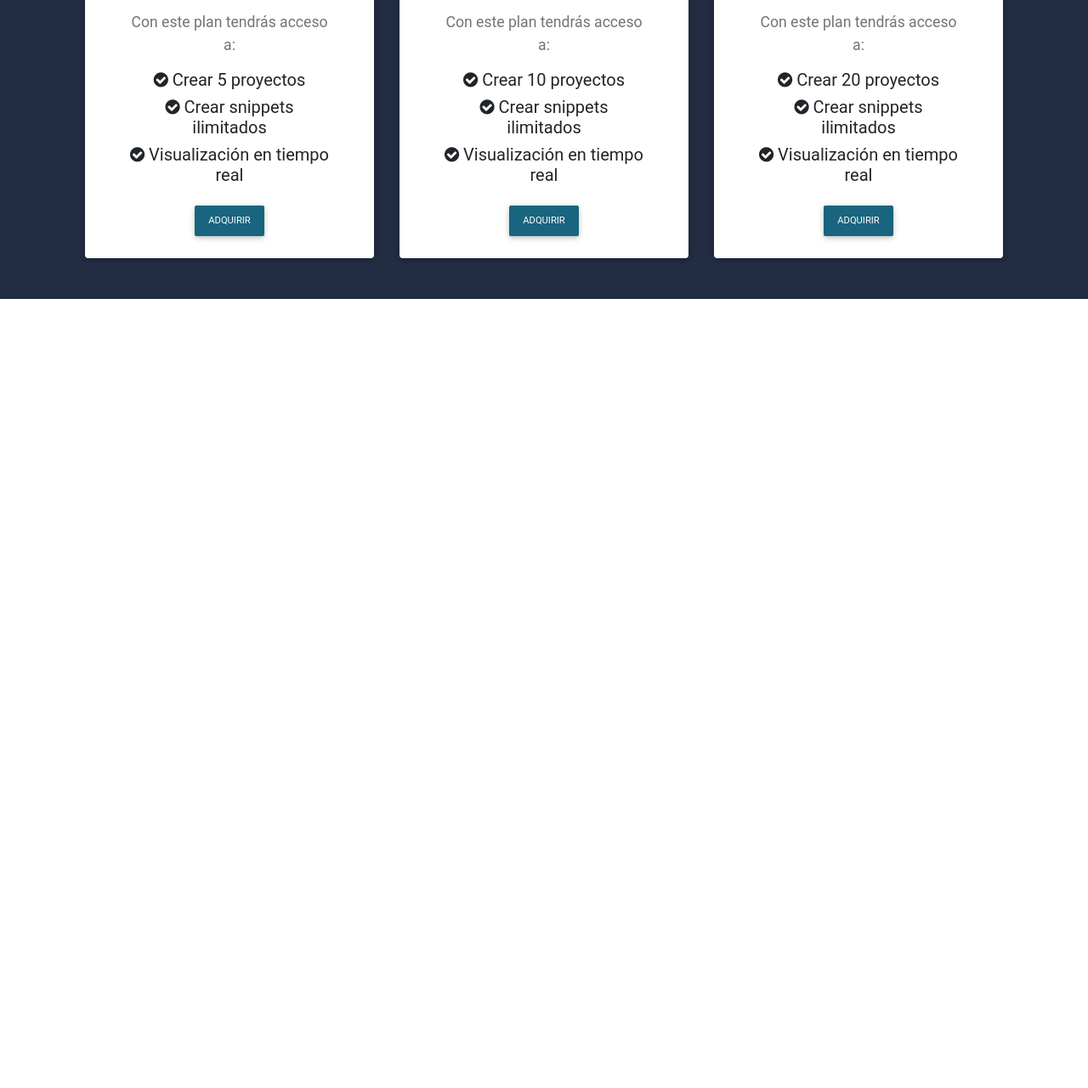
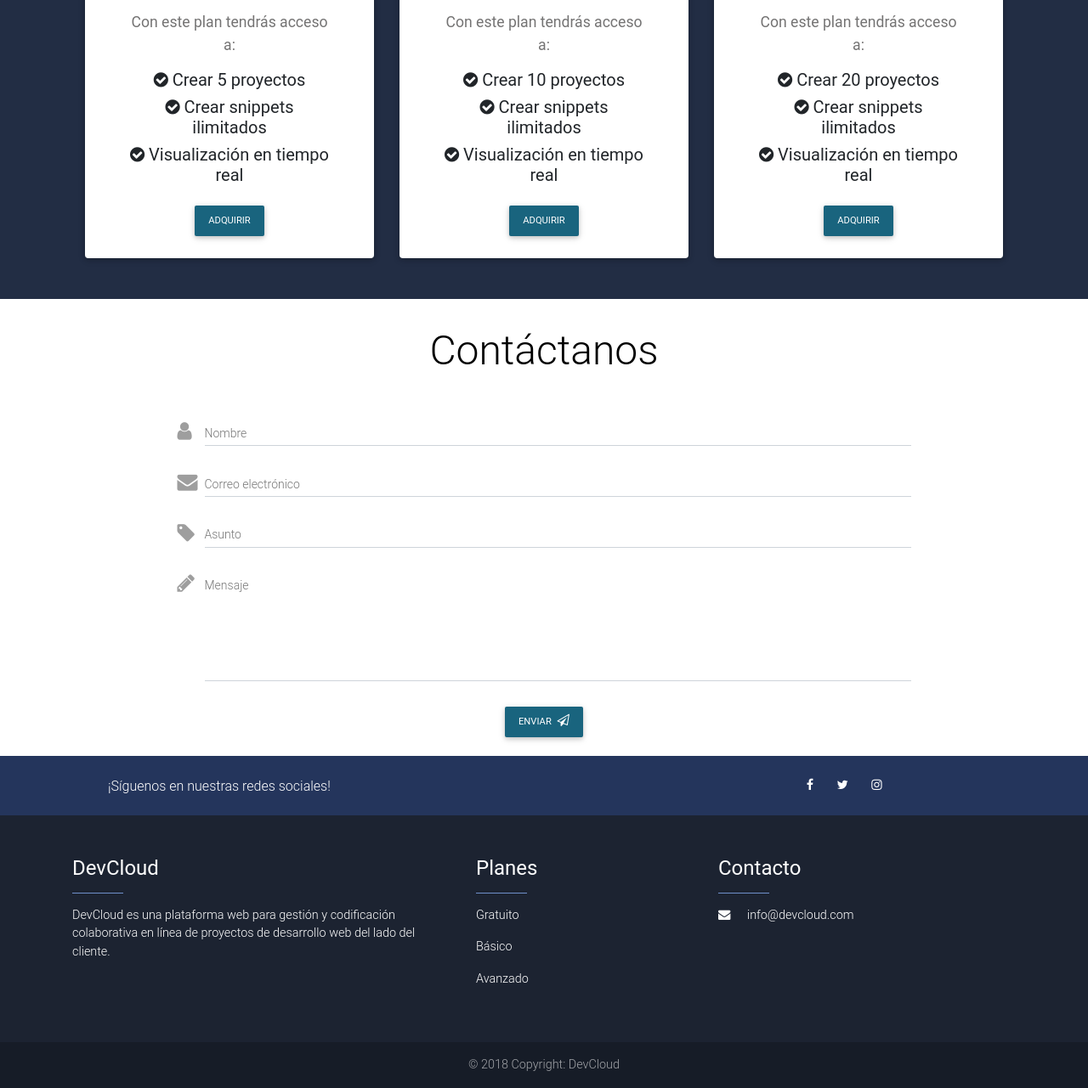
Before and after one commit to saullainez/DevCloud, a website: page public/index.html in a window 1280 px wide. Shown: the part 2139-3420 px from the top of the page at 85% size. Before the commit the page ends 2491 px from the top, so only its background shows below. Drawn offline with Linux system fonts and the light colour scheme; a web font is replaced by a local one.

Commit message:
Sección Footer

```diff
--- a/public/css/estilos.css
+++ b/public/css/estilos.css
@@ -138,6 +138,10 @@ section {
     font-size: 1.1rem !important;
 }
 
+.separador-footer{
+    background-color: #7ba0e2!important;
+    width: 60px;
+}
 
 @media (min-width: 576px) and (max-width: 1099px){
 .mr-sm-2, .mx-sm-2 {
--- a/public/index.html
+++ b/public/index.html
@@ -459,7 +459,41 @@
         <!--/.Sección "Planes"-->
 
         <!--Sección "Contacto"-->
-        <section id="contacto">
+        <section id="contacto" style="padding-top: 2rem;">
+
+            <!--Título de la sección-->
+            <h2 class="titulo-seccion text-center" style="color:black;">Contáctanos</h2>
+
+            <div class="row">
+                <div class="col-10" style="margin-left: auto; margin-right: auto;">
+
+                    <!--Formulario de contacto-->
+                    <form class="p-3 grey-text">
+                        <div class="md-form form-sm"> <i class="fa fa-user prefix"></i>
+                            <input type="text" id="form3" class="form-control form-control-sm">
+                            <label for="form3">Nombre</label>
+                        </div>
+                        <div class="md-form form-sm"> <i class="fa fa-envelope prefix"></i>
+                            <input type="text" id="form2" class="form-control form-control-sm">
+                            <label for="form2">Correo electrónico</label>
+                        </div>
+                        <div class="md-form form-sm">
+                            <i class="fa fa-tag prefix"></i>
+                            <input type="text" id="form32" class="form-control form-control-sm">
+                            <label for="form32">Asunto</label>
+                        </div>
+                        <div class="md-form form-sm"> <i class="fa fa-pencil prefix"></i>
+                            <textarea type="text" id="form8" class="md-textarea form-control form-control-sm" rows="4"></textarea>
+                            <label for="form8">Mensaje</label>
+                        </div>
+                        <div class="text-center mt-4">
+                            <button class="btn btn-primary">Enviar <i class="fa fa-paper-plane-o ml-1"></i></button>
+                        </div>
+                    </form>
+                    <!--/.Formulario de contacto-->
+
+                </div>
+            </div>
 
         </section>
         <!--/.Sección "Contacto"-->
@@ -469,7 +503,92 @@
     <!--/.Layout principal-->
 
     <!--Footer-->
-    <footer>
+    <footer class="page-footer font-small unique-color-dark">
+
+        <!--Redes sociales-->
+        <div style="background-color: #24355C !important;">
+            <div class="row py-4 d-flex align-items-center">
+
+                <!--Texto-->
+                <div class="col-md-6 col-lg-5 text-center mb-4 mb-md-0">
+                    <h6 class="mb-0 white-text">
+                        ¡Síguenos en nuestras redes sociales!
+                    </h6>
+                </div>
+                <!--/.Texto-->
+
+                <!--Íconos-->
+                <div class="col-md-6 col-lg-5 text-center text-md-right">
+                    <!--Facebook-->
+                    <a href="#" class="fb-ic ml-0">
+                        <i class="fa fa-facebook white-text mr-4"></i>
+                    </a>
+                    <!--Twitter-->
+                    <a href="#" class="tw-ic">
+                        <i class="fa fa-twitter white-text mr-4"></i>
+                    </a>
+                    <!--Instagram-->
+                    <a href="#" class="ins-ic">
+                        <i class="fa fa-instagram white-text mr-lg-4"></i>
+                    </a>
+                </div>
+                <!--/.Íconos-->
+
+            </div>
+        </div>
+        <!--/.Redes sociales-->
+
+        <!--Footer Links-->
+        <div class="container mt-5 mb-4 text-center text-md-left">
+            <div class="row mt-3">
+
+                <!--Columna DevCloud-->
+                <div class="col-5 mb-4">
+                    <h4>
+                        <strong>DevCloud</strong>
+                    </h4>
+                    <hr class="separador-footer mb-2 mt-0 d-inline-block mx-auto">
+                    <p>
+                        DevCloud es una plataforma web para gestión y codificación
+                        colaborativa en línea de proyectos de desarrollo web del lado del cliente.
+                    </p>
+                </div>
+                <!--/.Columna DevCloud-->
+
+                <!--Columna Planes-->
+                <div class="col-3 mb-4">
+                    <h4>
+                        <strong>Planes</strong>
+                    </h4>
+                    <hr class="separador-footer mb-2 mt-0 d-inline-block mx-auto">
+                    <p>Gratuito</p>
+                    <p>Básico</p>
+                    <p>Avanzado</p>
+                </div>
+                <!--/.Columna Planes-->
+
+                <!--Columna Contacto-->
+                <div class="col-4 mb-4">
+                    <h4>
+                        <strong>Contacto</strong>
+                    </h4>
+                    <hr class="separador-footer mb-2 mt-0 d-inline-block mx-auto">
+                    <p>
+                        <i class="fa fa-envelope mr-3"></i>
+                        info@devcloud.com
+                    </p>
+                </div>
+                <!--/.Columna Contacto-->
+            </div>
+
+        </div>
+        <!--/.Footer Links-->
+
+        <!--Copyright-->
+        <div class="footer-copyright text-center py-3">
+            © 2018 Copyright: DevCloud
+        </div>
+        <!--/.Copyright-->
 
     </footer>
     <!--/.Footer-->
```
